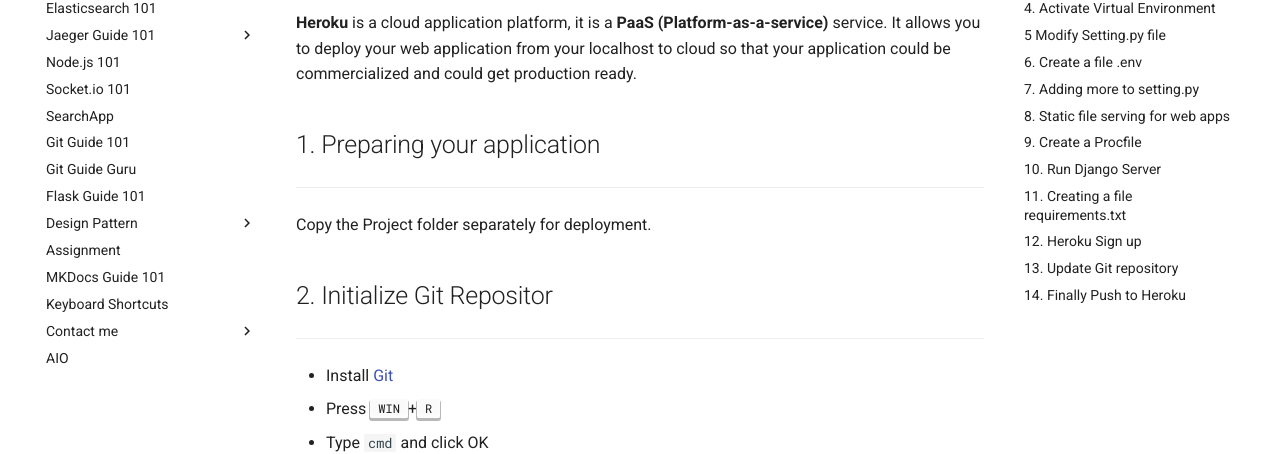
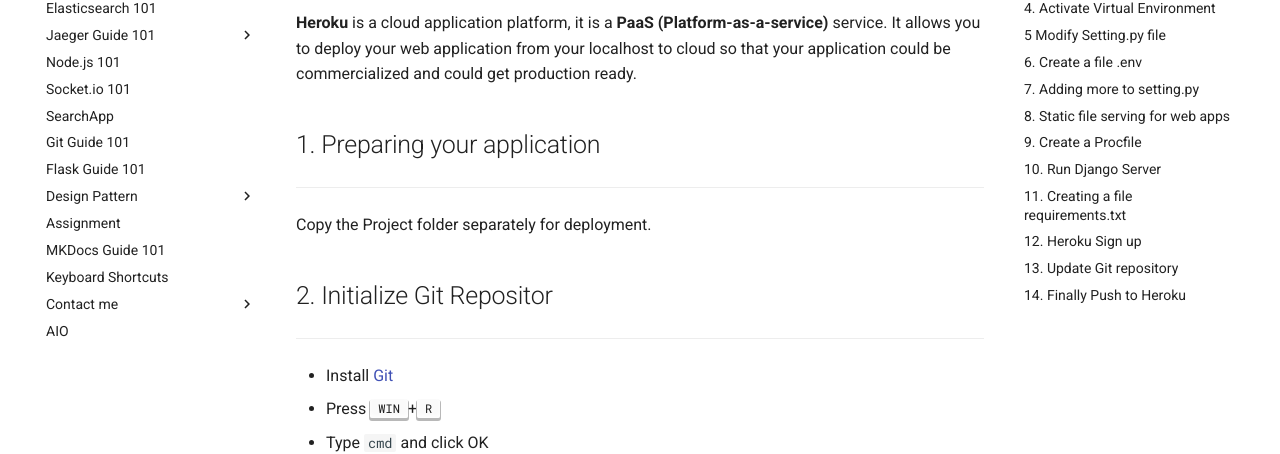
Before and after one commit to mohsinmdl/mdl-docs, an MkDocs documentation site: the page built from docs/index.md, in a window 1280 px wide. Shown: the part 211-665 px from the top of the page. Built offline with MkDocs 1.6.1 and Material for MkDocs 9.7.7, drawn with Linux system fonts in a browser that asks for light colours.

Commit message:
delete gitguru

```diff
--- a/mkdocs.yml
+++ b/mkdocs.yml
@@ -22,7 +22,6 @@ nav:
   - Socket.io 101: socketio.md
   - SearchApp: searchapp.md
   - Git Guide 101:  git-guide-101.md
-  - Git Guide Guru: git-guide-guru.md
   - Flask Guide 101: flask-doc/Flask Guide 101.md
   - Design Pattern:
     - What is Design Pattern: designPattern/design-pattern-intro.md
--- a/package.json
+++ b/package.json
@@ -8,8 +8,7 @@
   },
   "scripts": {
     "mkdocs_serve": "mkdocs serve --dev-addr=0.0.0.0:6565",
-    "mkdocs_build": "mkdocs build",
-    "test": "echo \"Error: no test specified\" && exit 1"
+    "mkdocs_build": "mkdocs build"
   },
   "author": "Mohsin Mahmood",
   "license": "ISC"
```
Also changed, not shown: docs/git-guide-guru.md (deleted, +0 -2 lines).
